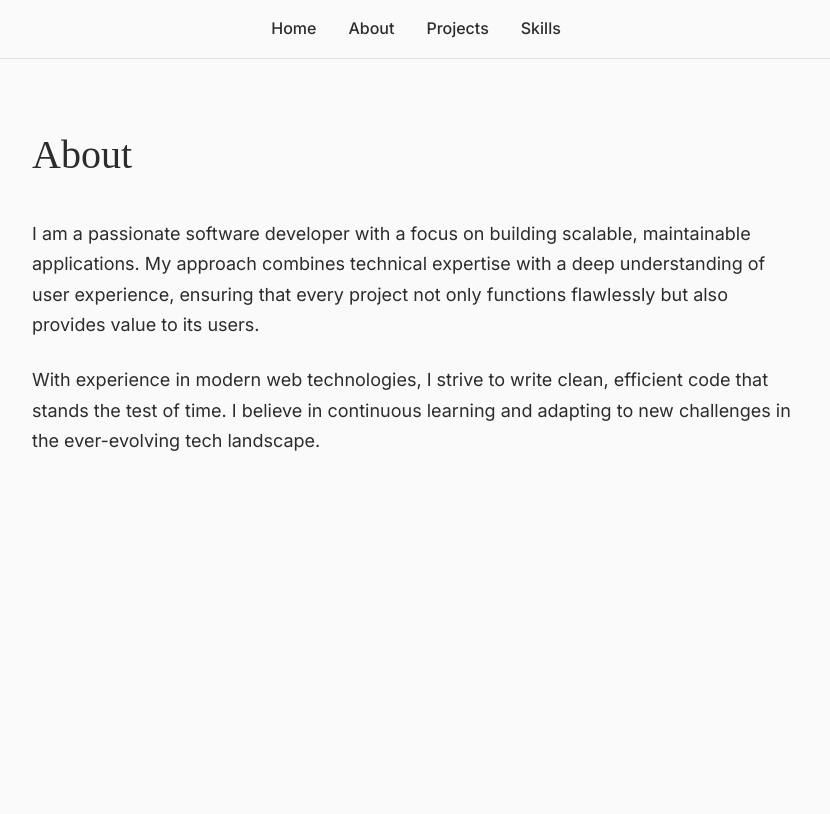
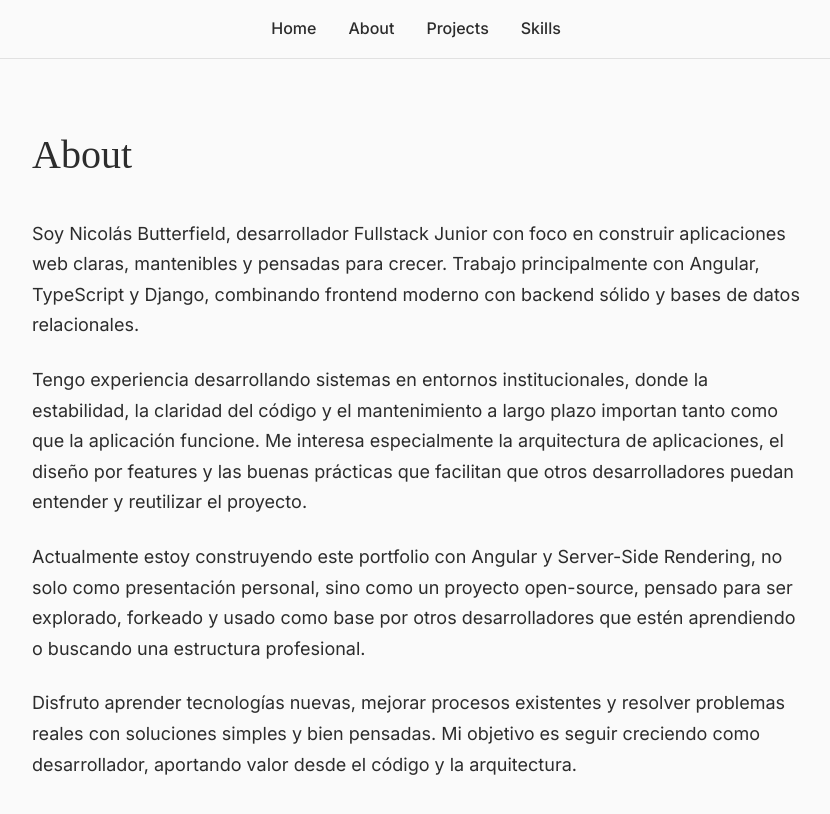
Before and after one commit to NicoButter/portfolio_2026, an Angular app: page /about in a window 1280 px wide. Shown: the top 814 px of the page, without its empty margins (224-1054 px from the left). Built offline with nearby package versions, Linux system fonts and the light colour scheme.

Commit message:
feat: update About section with personal details and enhance Home section with name

```diff
--- a/src/app/features/about/about.html
+++ b/src/app/features/about/about.html
@@ -2,13 +2,16 @@
   <div class="container">
     <h2>About</h2>
     <p>
-      I am a passionate software developer with a focus on building scalable, maintainable applications.
-      My approach combines technical expertise with a deep understanding of user experience, ensuring that
-      every project not only functions flawlessly but also provides value to its users.
+      Soy Nicolás Butterfield, desarrollador Fullstack Junior con foco en construir aplicaciones web claras, mantenibles y pensadas para crecer. Trabajo principalmente con Angular, TypeScript y Django, combinando frontend moderno con backend sólido y bases de datos relacionales.
     </p>
     <p>
-      With experience in modern web technologies, I strive to write clean, efficient code that stands the test of time.
-      I believe in continuous learning and adapting to new challenges in the ever-evolving tech landscape.
+      Tengo experiencia desarrollando sistemas en entornos institucionales, donde la estabilidad, la claridad del código y el mantenimiento a largo plazo importan tanto como que la aplicación funcione. Me interesa especialmente la arquitectura de aplicaciones, el diseño por features y las buenas prácticas que facilitan que otros desarrolladores puedan entender y reutilizar el proyecto.
+    </p>
+    <p>
+      Actualmente estoy construyendo este portfolio con Angular y Server-Side Rendering, no solo como presentación personal, sino como un proyecto open-source, pensado para ser explorado, forkeado y usado como base por otros desarrolladores que estén aprendiendo o buscando una estructura profesional.
+    </p>
+    <p>
+      Disfruto aprender tecnologías nuevas, mejorar procesos existentes y resolver problemas reales con soluciones simples y bien pensadas. Mi objetivo es seguir creciendo como desarrollador, aportando valor desde el código y la arquitectura.
     </p>
   </div>
 </section>
--- a/src/app/features/home/home.html
+++ b/src/app/features/home/home.html
@@ -1,6 +1,6 @@
 <section class="home">
   <div class="container">
-    <h1>Your Name</h1>
+    <h1>Nicolás Butterfield</h1>
     <p>Software Developer focused on clean architecture and thoughtful UI.</p>
   </div>
 </section>
```
